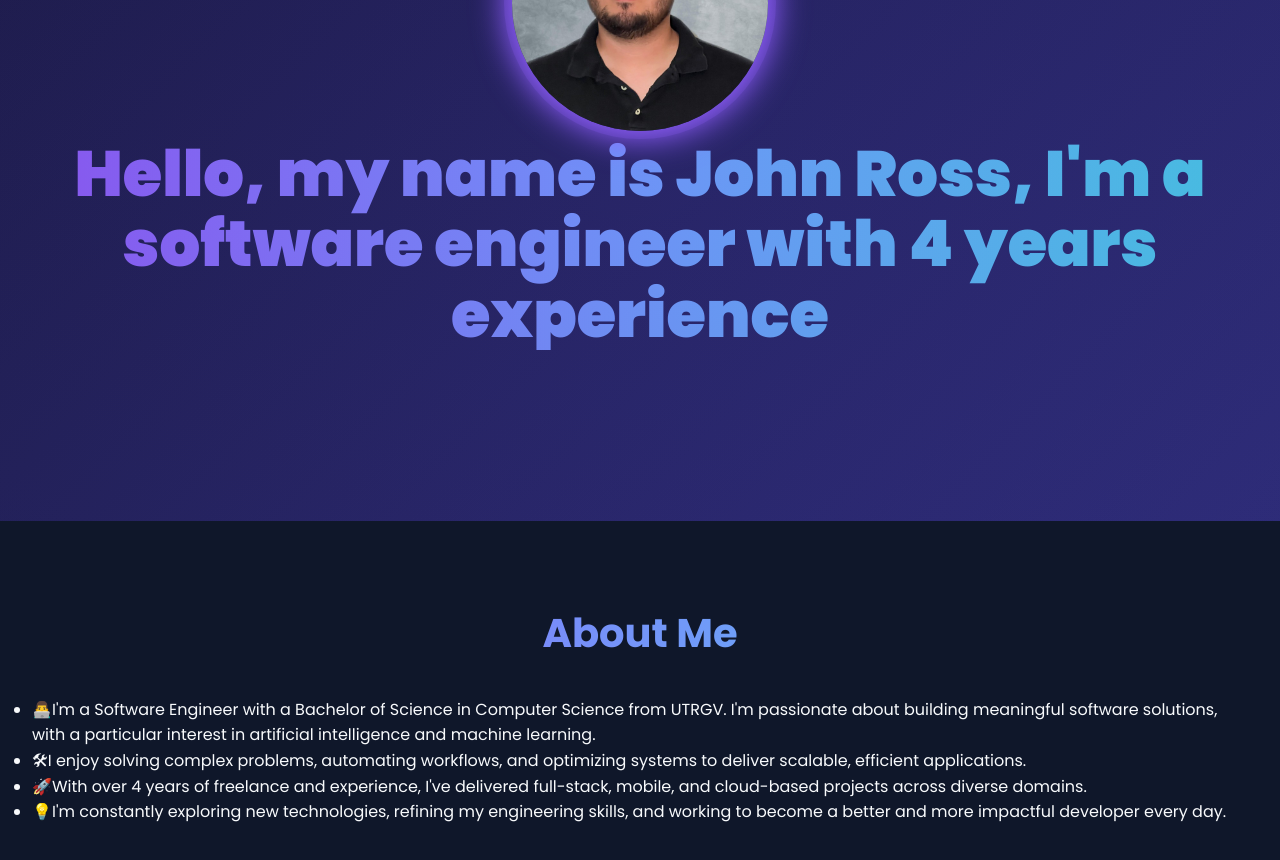
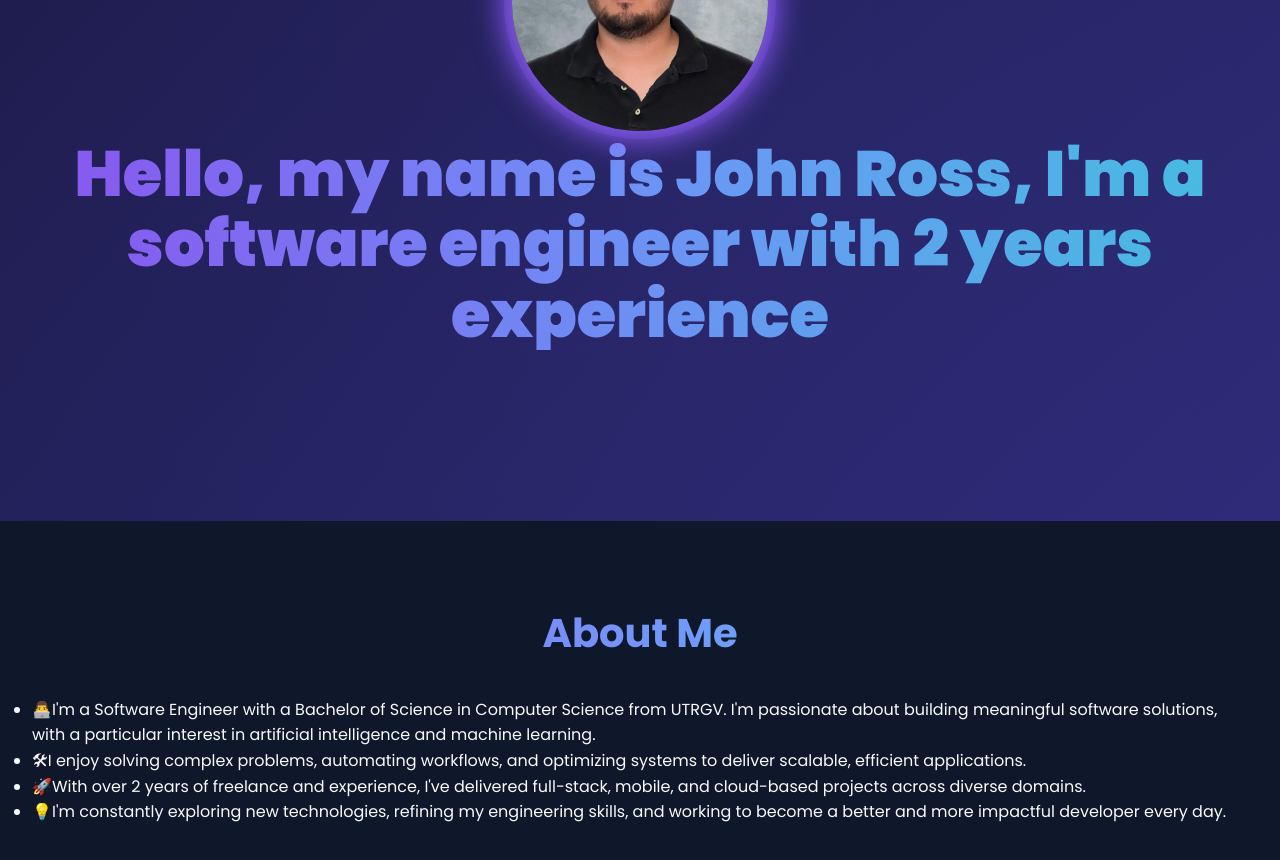
Before and after one commit to johnjohn2410/ross-portfolio, a React (Vite) app: page / in a window 1280 px wide. Shown: the part 340-1200 px from the top of the page. Built offline with nearby package versions, Linux system fonts and the light colour scheme.

Commit message:
Update experience from 4 years to 2 years in hero and about sections

```diff
--- a/src/About.jsx
+++ b/src/About.jsx
@@ -60,7 +60,7 @@ const About = () => {
             <li className="flex items-start">
               <span className="mr-4 text-2xl flex-shrink-0">🚀</span>
               <span>
-                With over 4 years of freelance and experience, I've delivered full-stack, mobile, and cloud-based projects across diverse domains.
+                With over 2 years of freelance and experience, I've delivered full-stack, mobile, and cloud-based projects across diverse domains.
               </span>
             </li>
             <li className="flex items-start">
--- a/src/App.jsx
+++ b/src/App.jsx
@@ -49,7 +49,7 @@ function App() {
             />
           </div>
           <h1>
-            <TypingEffect text="Hello, my name is John Ross, I'm a software engineer with 4 years experience" speed={50} />
+            <TypingEffect text="Hello, my name is John Ross, I'm a software engineer with 2 years experience" speed={50} />
           </h1>
         </div>
       </motion.section>
```
